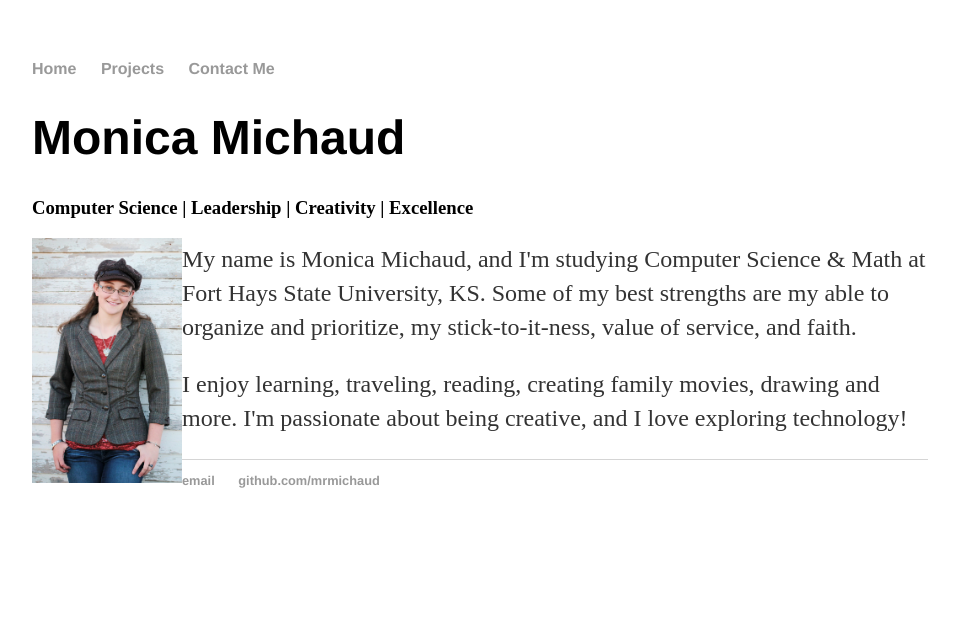
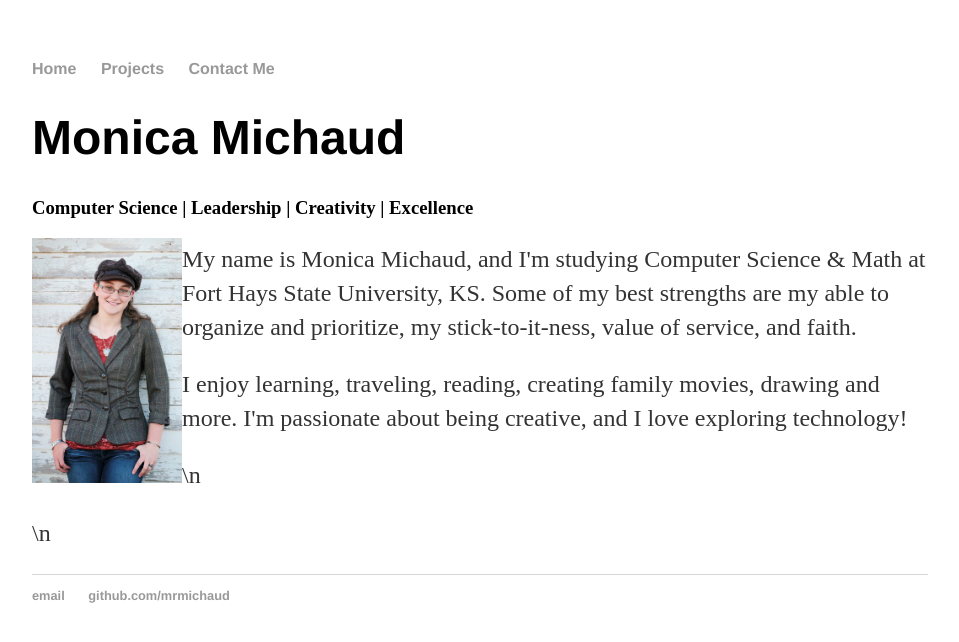
Before and after one commit to mrmichaud/mrmichaud.github.io, a Jekyll site: the page built from index.html, in a window 1280 px wide. Shown: the top 642 px of the page, without its empty margins (160-1119 px from the left). Built offline with Jekyll 4.4.1, drawn with Linux system fonts in a browser that asks for light colours.

Commit message:
Update index.html

```diff
--- a/index.html
+++ b/index.html
@@ -8,6 +8,6 @@ title: Monica Michaud Home
 	<img src="http://mrmichaud.github.io/Monica (74)edit.jpg" alt="Monica Profile Picture" style="width:150px;height:245px;" align="left">
 	<p>My name is Monica Michaud, and I'm studying Computer Science &amp Math at Fort Hays State University, KS. Some of my best strengths are my able to organize and prioritize, my stick-to-it-ness, value of service, and faith.</p>
 	<p>I enjoy learning, traveling, reading, creating family movies, drawing and more. I'm passionate about being creative, and I love exploring technology!</p>
-	<p></p>
-	<p></p>
+	<p>\n</p>
+	<p>\n</p>
 </div><!-- /.blurb -->
```
